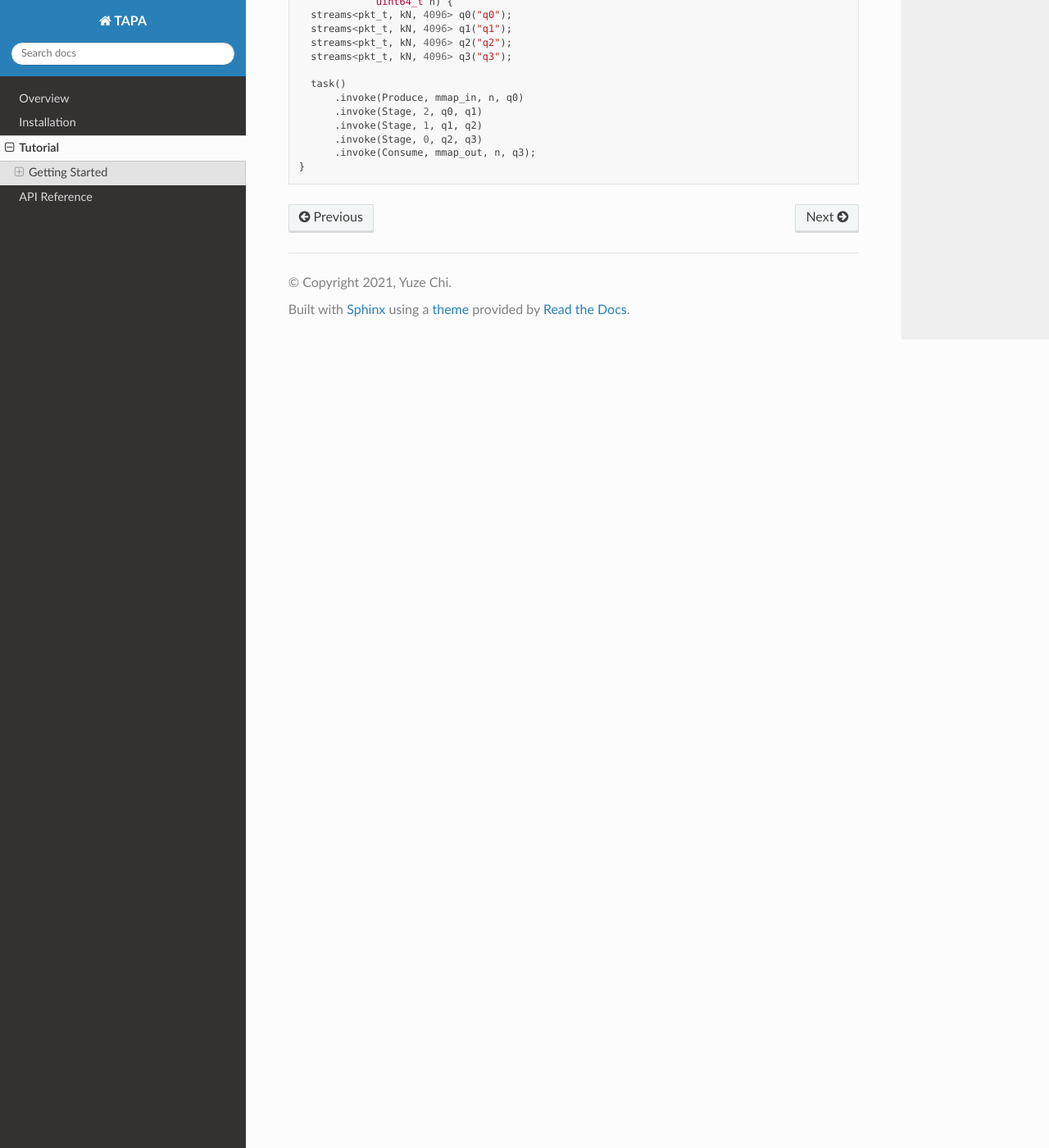
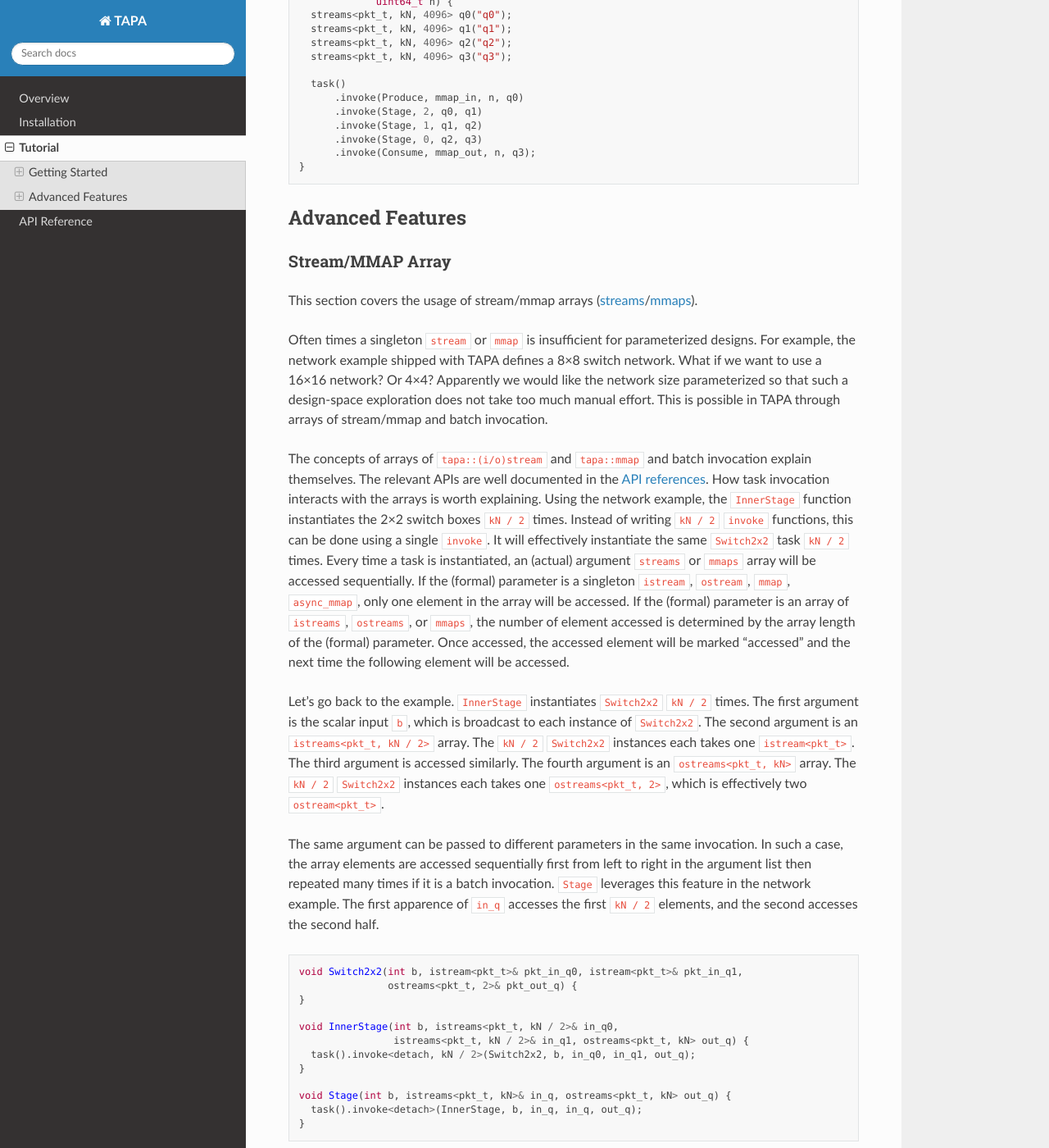
Before and after one commit to rapidstream-org/rapidstream-tapa, a Sphinx documentation site: the page built from docs/tutorial.rst, in a window 1280 px wide and 1400 px high, scrolled down 8908 px. Shown: the whole window at 82% size. Built offline with Sphinx 7.4.7 and the Read the Docs theme 2.0.0, drawn with Linux system fonts in a browser that asks for light colours.

Commit message:
docs: add array tutorial

```diff
--- a/docs/tutorial.rst
+++ b/docs/tutorial.rst
@@ -516,3 +516,77 @@ and 3 wrapper stages.
         .invoke(Stage, 0, q2, q3)
         .invoke(Consume, mmap_out, n, q3);
   }
+
+Advanced Features
+-----------------
+
+Stream/MMAP Array
+:::::::::::::::::
+
+This section covers the usage of stream/mmap arrays
+(:ref:`api:streams`/:ref:`api:mmaps`).
+
+Often times a singleton ``stream`` or ``mmap`` is insufficient for
+parameterized designs.
+For example, the network example shipped with TAPA defines a 8×8 switch network.
+What if we want to use a 16×16 network? Or 4×4?
+Apparently we would like the network size parameterized so that such a
+design-space exploration does not take too much manual effort.
+This is possible in TAPA through arrays of stream/mmap and batch invocation.
+
+The concepts of arrays of ``tapa::(i/o)stream`` and ``tapa::mmap`` and
+batch invocation explain themselves.
+The relevant APIs are well documented in the
+:ref:`API references <api:the tapa library (libtapa)>`.
+How task invocation interacts with the arrays is worth explaining.
+Using the network example,
+the ``InnerStage`` function instantiates the 2×2 switch boxes ``kN / 2`` times.
+Instead of writing ``kN / 2`` ``invoke`` functions,
+this can be done using a single ``invoke``.
+It will effectively instantiate the same ``Switch2x2`` task ``kN / 2`` times.
+Every time a task is instantiated,
+an (actual) argument ``streams`` or ``mmaps`` array will be accessed sequentially.
+If the (formal) parameter is a singleton ``istream``, ``ostream``, ``mmap``,
+``async_mmap``,
+only one element in the array will be accessed.
+If the (formal) parameter is an array of ``istreams``, ``ostreams``,
+or ``mmaps``,
+the number of element accessed is determined by
+the array length of the (formal) parameter.
+Once accessed,
+the accessed element will be marked "accessed" and the next time the following
+element will be accessed.
+
+Let's go back to the example.
+``InnerStage`` instantiates ``Switch2x2`` ``kN / 2`` times.
+The first argument is the scalar input ``b``,
+which is broadcast to each instance of ``Switch2x2``.
+The second argument is an ``istreams<pkt_t, kN / 2>`` array.
+The ``kN / 2`` ``Switch2x2`` instances each takes one ``istream<pkt_t>``.
+The third argument is accessed similarly.
+The fourth argument is an ``ostreams<pkt_t, kN>`` array.
+The ``kN / 2`` ``Switch2x2`` instances each takes one ``ostreams<pkt_t, 2>``,
+which is effectively two ``ostream<pkt_t>``.
+
+The same argument can be passed to different parameters in the same invocation.
+In such a case, the array elements are accessed sequentially
+first from left to right in the argument list then repeated many times
+if it is a batch invocation.
+``Stage`` leverages this feature in the network example.
+The first apparence of ``in_q`` accesses the first ``kN / 2`` elements,
+and the second accesses the second half.
+
+.. code-block:: cpp
+
+  void Switch2x2(int b, istream<pkt_t>& pkt_in_q0, istream<pkt_t>& pkt_in_q1,
+                 ostreams<pkt_t, 2>& pkt_out_q) {
+  }
+
+  void InnerStage(int b, istreams<pkt_t, kN / 2>& in_q0,
+                  istreams<pkt_t, kN / 2>& in_q1, ostreams<pkt_t, kN> out_q) {
+    task().invoke<detach, kN / 2>(Switch2x2, b, in_q0, in_q1, out_q);
+  }
+
+  void Stage(int b, istreams<pkt_t, kN>& in_q, ostreams<pkt_t, kN> out_q) {
+    task().invoke<detach>(InnerStage, b, in_q, in_q, out_q);
+  }
```
